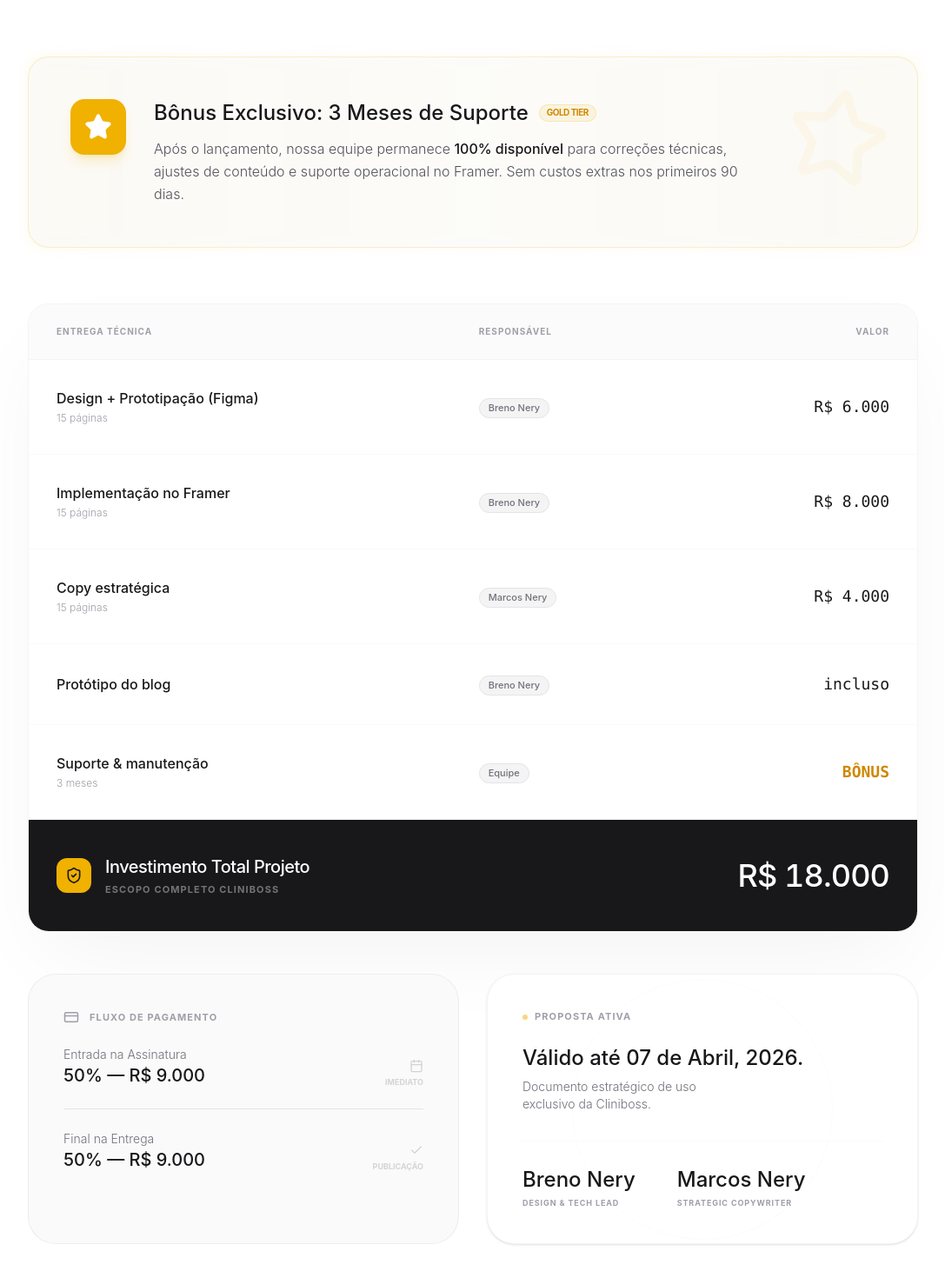
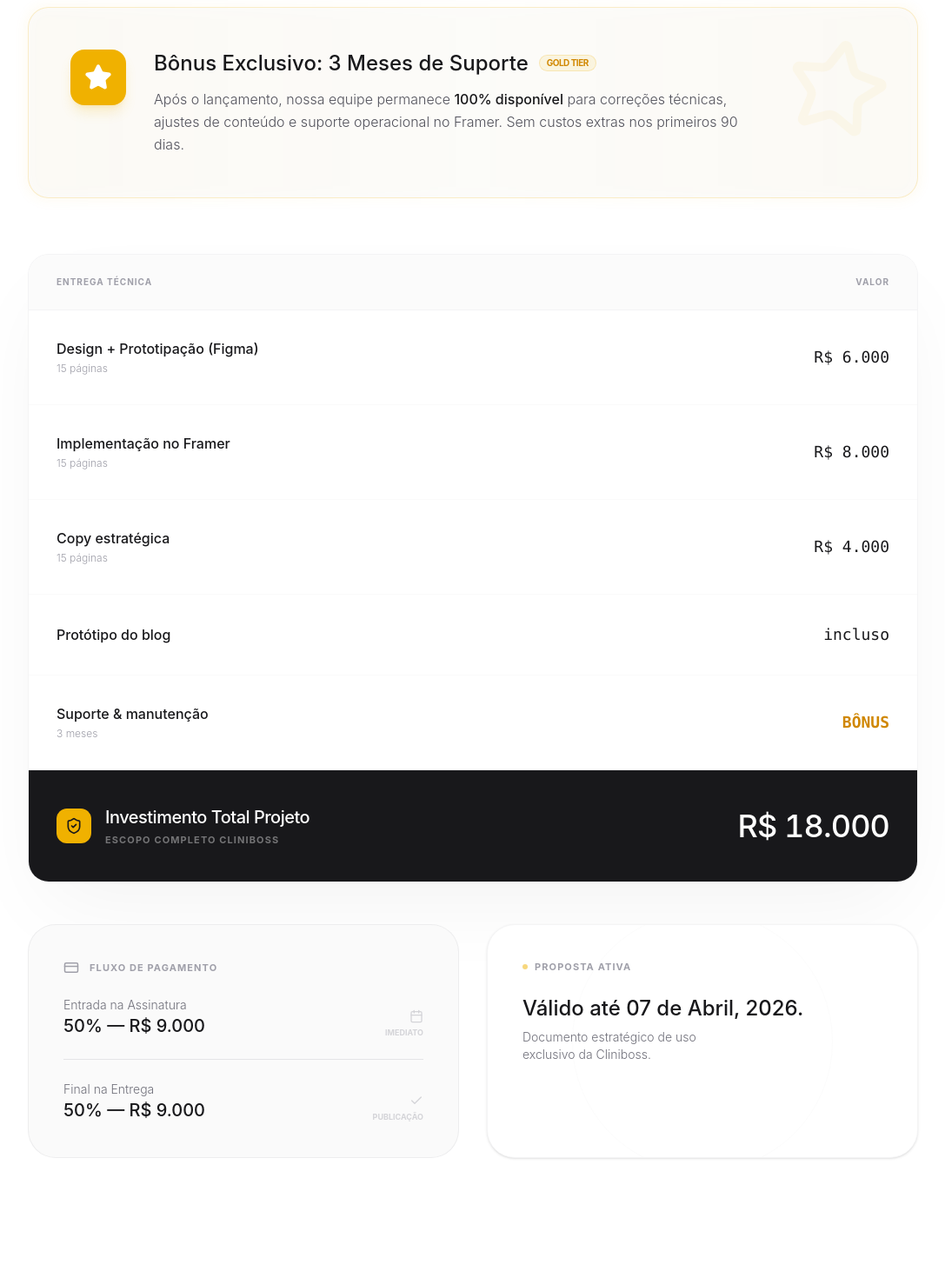
Before and after one commit to brenoggg1234-prog/propostan2growth, a React (Vite) app: page / in a window 1280 px wide. Shown: the part 5666-7136 px from the top of the page at 87% size, without its empty margins (96-1183 px from the left). Built offline with nearby package versions, Linux system fonts and the light colour scheme.

Commit message:
refact: remocao de coluna responsavel e alteracao de titulo da secao

```diff
--- a/src/components/InvestmentSection.tsx
+++ b/src/components/InvestmentSection.tsx
@@ -23,7 +23,7 @@ export default function InvestmentSection() {
               Transparência Comercial
             </div>
             <h2 className="text-3xl md:text-[52px] font-medium tracking-tight text-zinc-900 leading-[1.1] max-w-3xl">
-              Investimento em <span className="text-yellow-500">Engenharia Digital</span>
+              Investimento
             </h2>
             <p className="mt-6 text-zinc-500 text-[15px] md:text-lg font-light max-w-xl mx-auto leading-relaxed">
               Quebramos cada etapa do projeto para garantir clareza total sobre onde seu investimento está sendo aplicado. Todos os valores estão expressos em Reais (BRL).
@@ -69,7 +69,6 @@ export default function InvestmentSection() {
                 <thead>
                   <tr className="bg-zinc-50/80 border-b border-zinc-100 uppercase tracking-widest text-[10px] font-bold text-zinc-400">
                     <th className="px-8 py-6">Entrega Técnica</th>
-                    <th className="px-8 py-6">Responsável</th>
                     <th className="px-8 py-6 text-right">Valor</th>
                   </tr>
                 </thead>
@@ -88,11 +87,7 @@ export default function InvestmentSection() {
                           )}
                         </div>
                       </td>
-                      <td className="px-8 py-8">
-                        <span className="inline-flex items-center px-2.5 py-0.5 rounded-full text-[11px] font-medium bg-zinc-100 text-zinc-500 border border-zinc-200">
-                           {item.responsible}
-                        </span>
-                      </td>
+
                       <td className="px-8 py-8 text-right">
                         <span className={`font-mono text-lg ${item.highlight ? 'text-yellow-600 font-bold' : 'text-zinc-900'}`}>
                           {item.value}
@@ -113,7 +108,7 @@ export default function InvestmentSection() {
                         </div>
                       </div>
                     </td>
-                    <td className="px-8 py-10"></td>
+
                     <td className="px-8 py-10 text-right">
                       <span className="text-3xl md:text-4xl font-medium tracking-tight text-white tabular-nums">
                         R$ 18.000
@@ -184,16 +179,7 @@ export default function InvestmentSection() {
                  </p>
                </div>
 
-               <div className="mt-8 relative z-10 flex flex-wrap gap-x-12 gap-y-6 border-t border-zinc-50 pt-8">
-                 <div className="flex flex-col">
-                    <span className="text-zinc-900 text-2xl font-medium leading-none">Breno Nery</span>
-                    <span className="text-[9px] text-zinc-400 uppercase tracking-widest mt-2 font-bold">Design & Tech Lead</span>
-                 </div>
-                 <div className="flex flex-col">
-                    <span className="text-zinc-900 text-2xl font-medium leading-none">Marcos Nery</span>
-                    <span className="text-[9px] text-zinc-400 uppercase tracking-widest mt-2 font-bold">Strategic Copywriter</span>
-                 </div>
-               </div>
+
             </div>
           </ScrollReveal>
 
```
